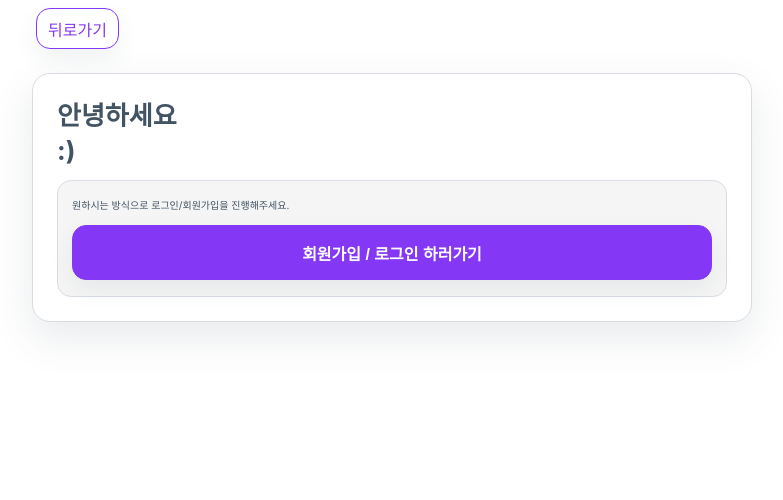
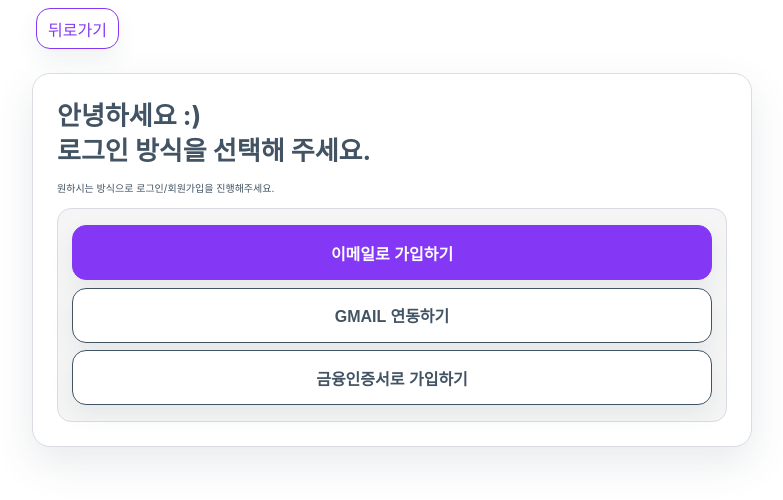
Before and after one commit to MinsangKwak/easyBudget, a React (Vite) app: page / in a window 1280 px wide. Both pictures are taken after a click on the button "로그인 / 회원가입". Shown: the top 500 px of the page, without its empty margins (248-1031 px from the left). Built offline with nearby package versions, Linux system fonts and the light colour scheme.

Commit message:
Update join flow navigation

```diff
--- a/src/App.jsx
+++ b/src/App.jsx
@@ -14,7 +14,6 @@ const ScreenWelcome = lazy(() => import("./components/Screen/Common/Welcome"));
 const App = () => {
   const [screen, setScreen] = useState(SCREEN_NAMES.MAIN);
 
-  const handleGoIntro = () => setScreen(SCREEN_NAMES.INTRO);
   const handleGoJoin = () => setScreen(SCREEN_NAMES.JOIN);
   const handleGoCertFlow = () => setScreen(SCREEN_NAMES.CERT_FLOW);
   const handleGoEmailFlow = () => setScreen(SCREEN_NAMES.EMAIL_FLOW);
@@ -26,7 +25,7 @@ const App = () => {
 
   const handlePrev = () => {
     if (screen === SCREEN_NAMES.JOIN) {
-      setScreen(SCREEN_NAMES.INTRO);
+      setScreen(SCREEN_NAMES.MAIN);
     } else if (screen === SCREEN_NAMES.EMAIL_FLOW) {
       setScreen(SCREEN_NAMES.JOIN);
     } else if (screen === SCREEN_NAMES.CERT_FLOW) {
@@ -43,7 +42,7 @@ const App = () => {
       <AppHeader
         showBackButton={showBackButton}
         showAuthAction={showAuthAction}
-        onAuthClick={handleGoIntro}
+        onAuthClick={handleGoJoin}
         onBack={handlePrev}
       />
       <Suspense fallback={<Loading />}>
--- a/src/components/Screen/Member/Join/index.jsx
+++ b/src/components/Screen/Member/Join/index.jsx
@@ -31,7 +31,17 @@ const ScreenJoin = ({ onClickCert, onClickEmail }) => {
               variant="solid__primary"
               onClick={onClickEmail}
             >
-              이메일로 가입하기 / GMAIL 연동하기
+              이메일로 가입하기
+            </Button>
+          </li>
+
+          <li>
+            <Button
+              type="button"
+              variant="line__black"
+              onClick={onClickEmail}
+            >
+              GMAIL 연동하기
             </Button>
           </li>
 
--- a/src/components/Screen/Member/JoinEmail/index.jsx
+++ b/src/components/Screen/Member/JoinEmail/index.jsx
@@ -32,6 +32,11 @@ const ScreenJoinEmail = ({ onSignUpComplete }) => {
       return;
     }
 
+    setError("");
+    onSignUpComplete?.();
+  };
+
+  const handleGmailConnect = () => {
     setError("");
     onSignUpComplete?.();
   };
@@ -100,12 +105,17 @@ const ScreenJoinEmail = ({ onSignUpComplete }) => {
           {error && <ErrorMessage aria-live="polite">{error}</ErrorMessage>}
 
           <div className="btn_container">
-            <Button type="button" variant="solid__primary" className="btn_email_join_submit">
+            <Button type="submit" variant="solid__primary" className="btn_email_join_submit">
               이메일로 가입하기
             </Button>
           </div>
           <div className="btn_container">
-            <Button type="button" variant="line__black" className="btn_email_join_submit">
+            <Button
+              type="button"
+              variant="line__black"
+              className="btn_email_join_submit"
+              onClick={handleGmailConnect}
+            >
               빠르게 GMAIL로 가입하기
             </Button>
           </div>
```
